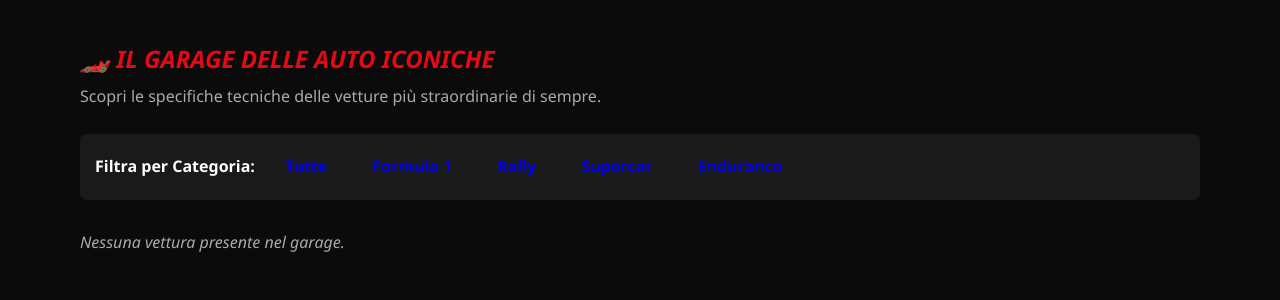
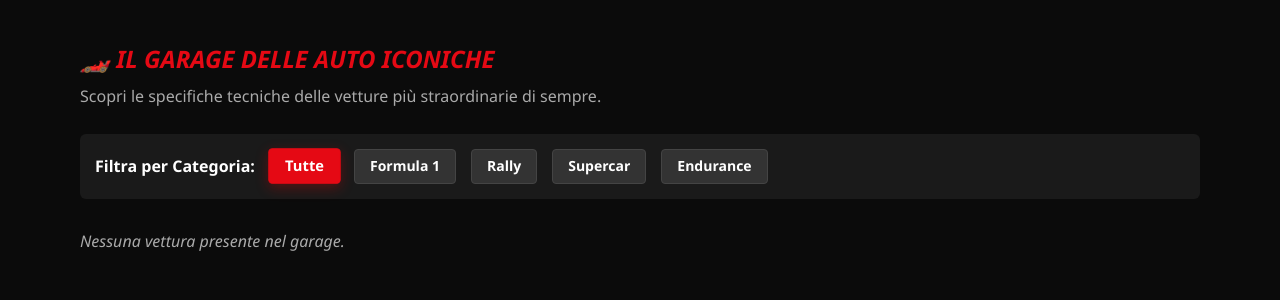
Before and after one commit to FenixKam456/final.pj, a Flask app: page /auto in a window 1280 px wide. Shown: the part 71-371 px from the top of the page. Run offline with Flask 3, Linux system fonts and the light colour scheme; data that the repository does not hold is empty.

Commit message:
commit 12

```diff
--- a/templates/auto.html
+++ b/templates/auto.html
@@ -1,16 +1,37 @@
 {% extends 'base.html' %}
 {% block content %}
+<style>
+    /* Stile personalizzato per i pulsanti dei filtri con effetto hover */
+    .filter-btn {
+        background-color: #333 !important;
+        color: #fff !important;
+        border: 1px solid #444 !important;
+        transition: all 0.3s ease;
+    }
+    .filter-btn:hover {
+        background-color: #e50914 !important;
+        color: #fff !important;
+        border-color: #e50914 !important;
+        box-shadow: 0 0 10px rgba(229, 9, 20, 0.5);
+    }
+    .filter-btn.active {
+        background-color: #e50914 !important;
+        color: #fff !important;
+        border-color: #e50914 !important;
+    }
+</style>
+
 <div class="container mt-4" style="font-family: sans-serif; color: #fff;">
     <h2 style="color: #e50914; text-transform: uppercase; margin-bottom: 5px;">🏎️ Il Garage delle Auto Iconiche</h2>
     <p style="color: #aaa; margin-bottom: 25px;">Scopri le specifiche tecniche delle vetture più straordinarie di sempre.</p>
 
     <div style="background: #1a1a1a; padding: 15px; border-radius: 6px; margin-bottom: 30px; display: flex; align-items: center; gap: 15px; flex-wrap: wrap;">
         <span style="font-weight: bold;">Filtra per Categoria:</span>
-        <a href="{{ url_for('auto') }}" class="btn {{ 'btn-danger' if not categoria_attiva else 'btn-outline-light' }}" style="border-radius: 4px; padding: 5px 15px; font-weight: bold; text-decoration: none;">Tutte</a>
-        <a href="{{ url_for('auto', categoria='Formula 1') }}" class="btn {{ 'btn-danger' if categoria_attiva == 'Formula 1' else 'btn-outline-light' }}" style="border-radius: 4px; padding: 5px 15px; font-weight: bold; text-decoration: none;">Formula 1</a>
-        <a href="{{ url_for('auto', categoria='Rally') }}" class="btn {{ 'btn-danger' if categoria_attiva == 'Rally' else 'btn-outline-light' }}" style="border-radius: 4px; padding: 5px 15px; font-weight: bold; text-decoration: none;">Rally</a>
-        <a href="{{ url_for('auto', categoria='Supercar') }}" class="btn {{ 'btn-danger' if categoria_attiva == 'Supercar' else 'btn-outline-light' }}" style="border-radius: 4px; padding: 5px 15px; font-weight: bold; text-decoration: none;">Supercar</a>
-        <a href="{{ url_for('auto', categoria='Endurance') }}" class="btn {{ 'btn-danger' if categoria_attiva == 'Endurance' else 'btn-outline-light' }}" style="border-radius: 4px; padding: 5px 15px; font-weight: bold; text-decoration: none;">Endurance</a>
+        <a href="{{ url_for('auto') }}" class="btn filter-btn {{ 'active' if not categoria_attiva else '' }}" style="border-radius: 4px; padding: 5px 15px; font-weight: bold; text-decoration: none;">Tutte</a>
+        <a href="{{ url_for('auto', categoria='Formula 1') }}" class="btn filter-btn {{ 'active' if categoria_attiva == 'Formula 1' else '' }}" style="border-radius: 4px; padding: 5px 15px; font-weight: bold; text-decoration: none;">Formula 1</a>
+        <a href="{{ url_for('auto', categoria='Rally') }}" class="btn filter-btn {{ 'active' if categoria_attiva == 'Rally' else '' }}" style="border-radius: 4px; padding: 5px 15px; font-weight: bold; text-decoration: none;">Rally</a>
+        <a href="{{ url_for('auto', categoria='Supercar') }}" class="btn filter-btn {{ 'active' if categoria_attiva == 'Supercar' else '' }}" style="border-radius: 4px; padding: 5px 15px; font-weight: bold; text-decoration: none;">Supercar</a>
+        <a href="{{ url_for('auto', categoria='Endurance') }}" class="btn filter-btn {{ 'active' if categoria_attiva == 'Endurance' else '' }}" style="border-radius: 4px; padding: 5px 15px; font-weight: bold; text-decoration: none;">Endurance</a>
     </div>
 
     <div style="display: grid; grid-template-columns: repeat(auto-fill, minmax(300px, 1fr)); gap: 25px;">
--- a/templates/piloti.html
+++ b/templates/piloti.html
@@ -9,7 +9,7 @@
         <div style="background: #1a1a1a; border-radius: 8px; overflow: hidden; border: 1px solid #333; display: flex; flex-direction: column; position: relative;">
 
             {% if current_user.is_authenticated and current_user.username == 'admin' %}
-            <a href="{{ url_for('elimina_pilota', id=polita.id) }}" onclick="return confirm('Vuoi davvero eliminare questo pilota?');" style="position: absolute; top: 10px; right: 10px; background: rgba(229, 9, 20, 0.8); color: white; width: 30px; height: 30px; border-radius: 50%; display: flex; align-items: center; justify-content: center; text-decoration: none; font-weight: bold; z-index: 10;">&times;</a>
+            <a href="{{ url_for('elimina_pilota', id=pilota.id) }}" onclick="return confirm('Vuoi davvero eliminare questo pilota?');" style="position: absolute; top: 10px; right: 10px; background: rgba(229, 9, 20, 0.8); color: white; width: 30px; height: 30px; border-radius: 50%; display: flex; align-items: center; justify-content: center; text-decoration: none; font-weight: bold; z-index: 10;">&times;</a>
             {% endif %}
 
             <img src="{{ pilota.immagine }}" alt="{{ pilota.nome }}" style="width: 100%; height: 240px; object-fit: cover; display: block;">
```
